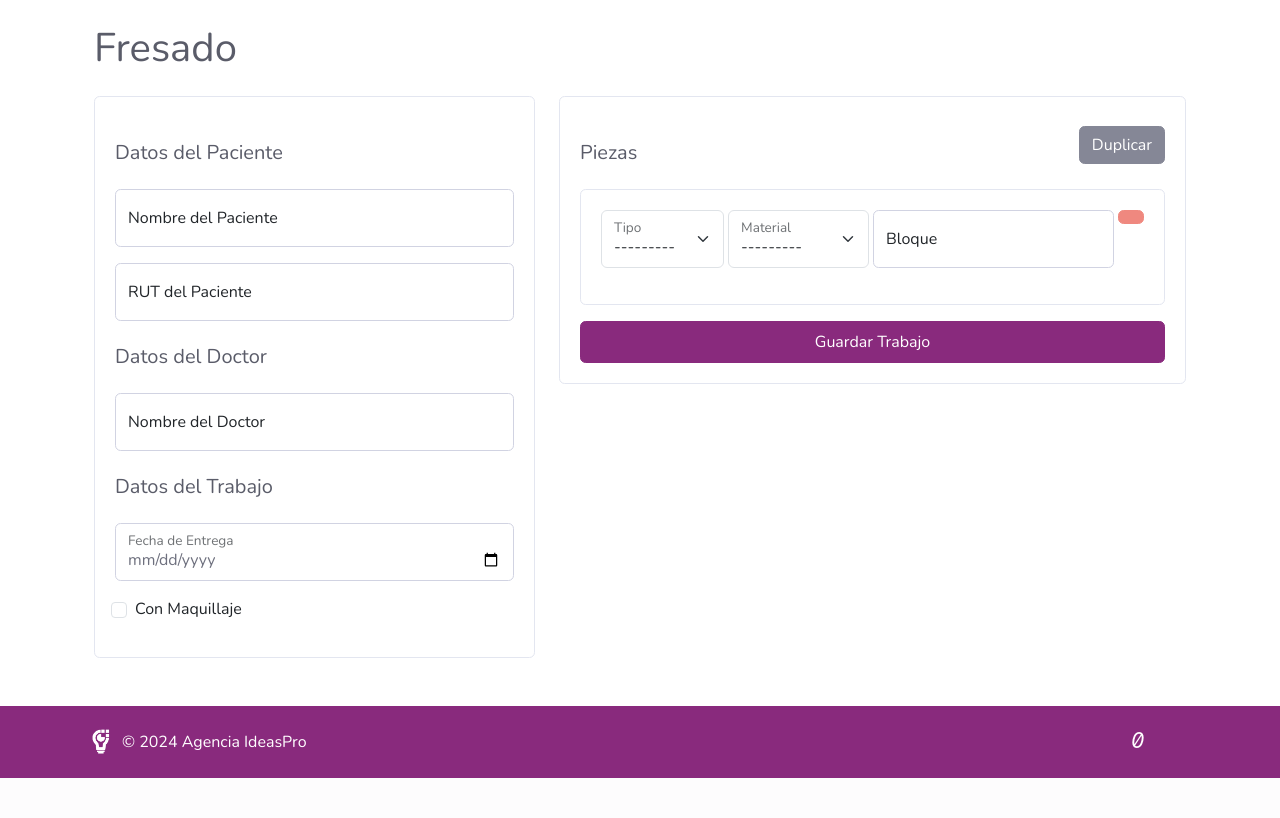
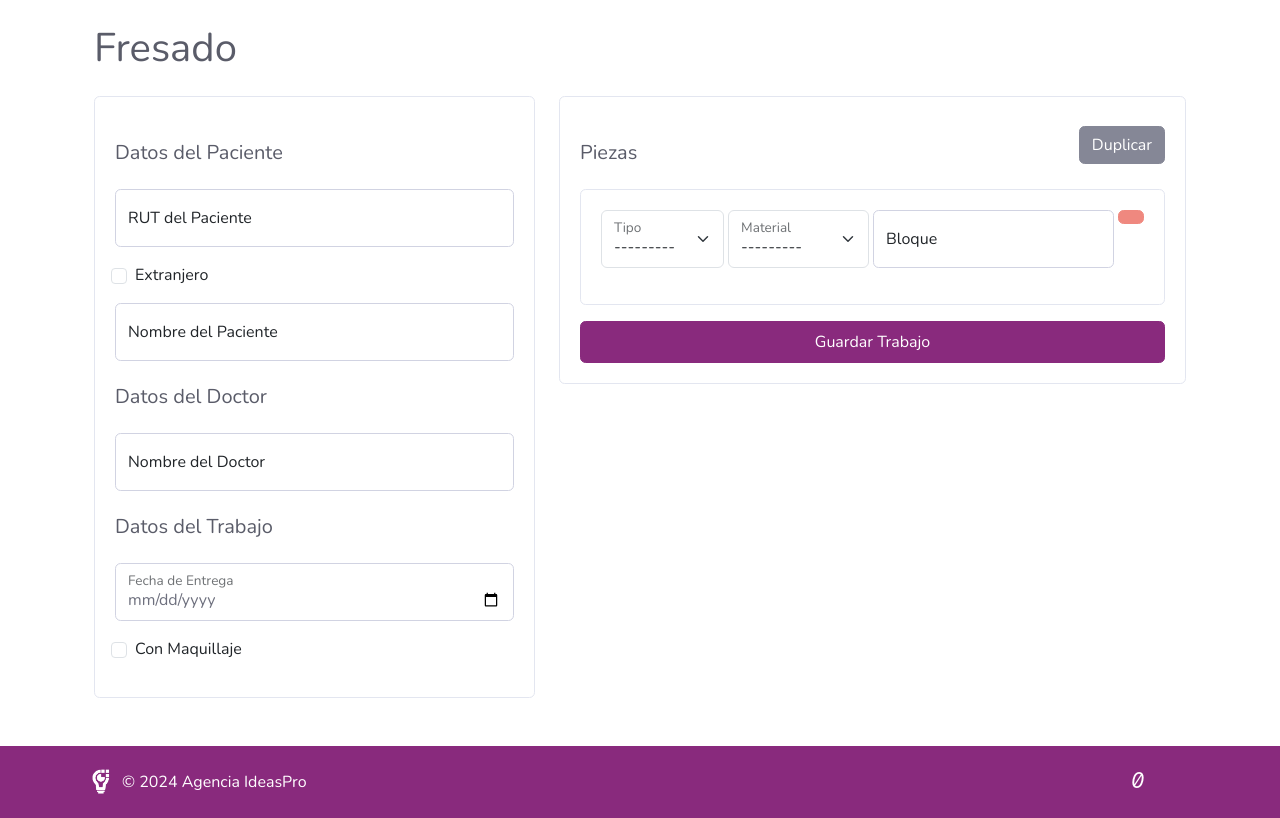
Before and after one commit to Daniher01/tuimagen_lab, a Django app: page /trabajos/crear-trabajo-fresado/ in a window 1280 px wide. Shown: the part 68-886 px from the top of the page. Before the commit the page ends 846 px from the top, so only its background shows below. Run offline with Django 5.2, Linux system fonts and the light colour scheme; some libraries are stand-ins or nearby versions.

Commit message:
se valida el rut como extranjero

```diff
--- a/app/tuimagen_lab/static/js/validaciones/validar_rut.js
+++ b/app/tuimagen_lab/static/js/validaciones/validar_rut.js
@@ -1,4 +1,5 @@
 const rutInputs = document.getElementsByClassName('is-rut');
+const extranjeroCheckbox = document.getElementById('extranjero');
 
 Array.from(rutInputs).forEach(function (input) {
     input.addEventListener('keyup', function () {
@@ -12,6 +13,21 @@ Array.from(rutInputs).forEach(function (input) {
         }
     });
 
+});
+
+extranjeroCheckbox.addEventListener('change', function() {
+    Array.from(rutInputs).forEach(function(input) {
+        if (extranjeroCheckbox.checked) {
+            input.value = 'Sin Rut';
+            input.classList.remove('is-invalid');
+            input.classList.add('is-valid');
+            input.setAttribute('readonly', true);
+        } else {
+            input.value = '';
+            input.removeAttribute('readonly');
+            input.classList.remove('is-valid', 'is-invalid');
+        }
+    });
 });
 
 function validarRut(rutValue, inputElement) {
--- a/app/tuimagen_lab/templates/trabajos/crear_trabajo_fresado.html
+++ b/app/tuimagen_lab/templates/trabajos/crear_trabajo_fresado.html
@@ -19,20 +19,23 @@
                                     {% csrf_token %}
                                     <h4 class="h5 my-4 text-gray-800">Datos del Paciente</h4>
                                     <div class="form-floating mb-3">
+                                        <input type="text" class="form-control is-rut" id="{{ paciente_form.rut.id_for_label }}" name="{{ paciente_form.rut.html_name }}" placeholder="RUT del Paciente" required>
+                                        <label for="{{ paciente_form.rut.id_for_label }}">RUT del Paciente</label>
+                                        {% for error in paciente_form.rut.errors %}
+                                            <div class="invalid-feedback d-block">{{ error }}</div>
+                                        {% endfor %}
+                                    </div>
+                                    <div class="form-check mb-3">
+                                        <input type="checkbox" id="extranjero" class="form-check-input">
+                                        <label for="extranjero" class="form-check-label">Extranjero</label>
+                                    </div>
+                                    <div class="form-floating mb-3">
                                         <input type="text" class="form-control" id="{{ paciente_form.name.id_for_label }}" name="{{ paciente_form.name.html_name }}" placeholder="Nombre del Paciente" required>
                                         <label for="{{ paciente_form.name.id_for_label }}">Nombre del Paciente</label>
                                         {% for error in paciente_form.name.errors %}
                                             <div class="invalid-feedback d-block">{{ error }}</div>
                                         {% endfor %}
                                     </div>
-                                    <div class="form-floating mb-3">
-                                        <input type="text" class="form-control is-rut" id="{{ paciente_form.rut.id_for_label }}" name="{{ paciente_form.rut.html_name }}" placeholder="RUT del Paciente" required>
-                                        <label for="{{ paciente_form.rut.id_for_label }}">RUT del Paciente</label>
-                                        {% for error in paciente_form.rut.errors %}
-                                            <div class="invalid-feedback d-block">{{ error }}</div>
-                                        {% endfor %}
-                                    </div>
-
                                     <h4 class="h5 my-4 text-gray-800">Datos del Doctor</h4>
                                     <div class="form-floating mb-3">
                                         <input type="text" class="form-control" id="{{ doctor_form.name.id_for_label }}" name="{{ doctor_form.name.html_name }}" placeholder="Nombre del Doctor" required>
@@ -50,8 +53,8 @@
                                             <div class="invalid-feedback d-block">{{ error }}</div>
                                         {% endfor %}
                                     </div>
-                                    <div class="form-check mb-3">
-                                        <input type="checkbox" class="form-check-input" id="{{ trabajo_form.con_maquillaje.id_for_label }}" name="{{ trabajo_form.con_maquillaje.html_name }}" {% if trabajo_form.con_maquillaje.value %}checked{% endif %}>
+                                    <div class="form-check mb-3" >
+                                        <input type="checkbox" class="form-check-input" role="switch" id="{{ trabajo_form.con_maquillaje.id_for_label }}" name="{{ trabajo_form.con_maquillaje.html_name }}" {% if trabajo_form.con_maquillaje.value %}checked{% endif %}>
                                         <label class="form-check-label" for="{{ trabajo_form.con_maquillaje.id_for_label }}">Con Maquillaje</label>
                                         {% for error in trabajo_form.con_maquillaje.errors %}
                                             <div class="invalid-feedback d-block">{{ error }}</div>
--- a/app/tuimagen_lab/trabajos/views.py
+++ b/app/tuimagen_lab/trabajos/views.py
@@ -9,6 +9,7 @@ from .models import Trabajo
 from fresado.models import TrabajoFresado, Pieza
 from pacientes.models import Paciente
 from doctores.models import Doctor
+from pacientes.rut_generico import RutGenerator
 
 # Create your views here.
 def seleccionar_tipo_trabajo(request):
@@ -30,6 +31,12 @@ def crear_trabajo_fresado(request):
             paciente_rut = paciente_form.cleaned_data['rut']
             paciente_nombre = paciente_form.cleaned_data['name']
             doctor_nombre = doctor_form.cleaned_data['name']
+
+            # verifica y el paciente tiene o no un rut
+            if paciente_rut == 'Sin Rut':
+                generator = RutGenerator()
+                nuevo_rut = generator.generate_unique_rut()
+                paciente_rut = nuevo_rut
 
             # Crear o actualizar paciente
             paciente, created = Paciente.objects.get_or_create(rut=paciente_rut)
```
Also changed, not shown: app/tuimagen_lab/pacientes/rut_generico.py (added, +13 -0 lines).
